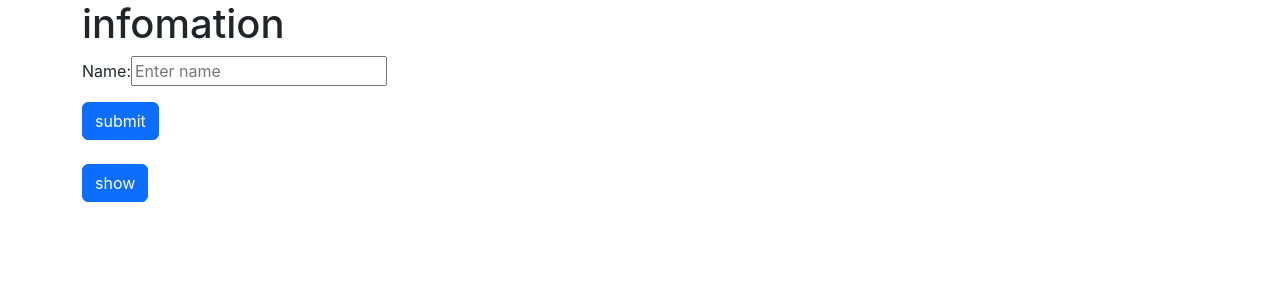
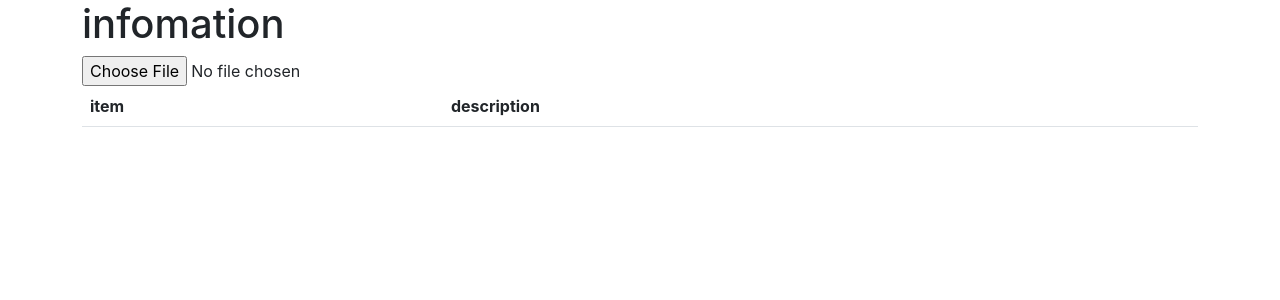
Before and after one commit to True-Internship/Front-End, a React (Create React App) app: page / in a window 1280 px wide. Shown: the top 300 px of the page. Built offline with nearby package versions, Linux system fonts and the light colour scheme.

Commit message:
read excel

```diff
--- a/package.json
+++ b/package.json
@@ -11,6 +11,7 @@
     "react-dom": "^18.1.0",
     "react-scripts": "5.0.1",
     "web-vitals": "^2.1.4",
+    "xlsx": "^0.18.5",
     "zlib": "^1.0.5"
   },
   "scripts": {
--- a/src/App.js
+++ b/src/App.js
@@ -1,10 +1,11 @@
 import Axios from 'axios'
 import {useState} from 'react'
+import * as XLSX from 'xlsx'
 function App() {
   const[name,setName] = useState("");
   const[newname,setnewName] = useState("");
   const [employeeList, setEmployeeList] = useState([]);
-
+  const [items, setitems] = useState([]);
   //ดึงข้อมูลจากpathมาเก็บไว้ในemployeeList
   const getEmployee = () =>{
     Axios.get('http://localhost:3001/employee').then((response)=>{
@@ -39,11 +40,40 @@ function App() {
       )
     })
   }
+  //functionอ่านข้อมูลจากexcel
+  const readExcel = (file) =>{
+    const promise = new Promise((resolve,reject)=>{
+
+      const fileReader = new FileReader();
+      fileReader.readAsArrayBuffer(file)
+
+      fileReader.onload=(e)=>{
+        const bufferArray=e.target.result;
+
+        const wb = XLSX.read(bufferArray,{type:'buffer'});
+
+        const wsname = wb.SheetNames[0];
+        const ws = wb.Sheets[wsname];
+        const data = XLSX.utils.sheet_to_json(ws);
+
+        resolve(data);
+      };
+
+      fileReader.onerror = ((error) =>{
+      reject(error);
+    });
+    });
+    promise.then((d) =>{
+      setitems(d);
+    })
+  }
 
   return (
     <div className="App container">
     <h1>infomation</h1>
     <div className="infomation">
+{/* -----------------------------phase1 CRUD data connect database-----------------------------------------  */}
+    {/*
       <form action="">
           <div className="mb-3">
             <label htmlFor="name" className="form-lable">Name:</label>
@@ -57,16 +87,16 @@ function App() {
               }}
             />
           </div>
-          <button className="btn btn-primary" onClick={addEmployee}>submit</button>
 
       </form>
     </div>
+
     <br/>
     <div>
     <button className="btn btn-primary" onClick={getEmployee}>show</button>
 
     {/* ดึงข้อมูลออกมาเพื่อแสดงผล */}
-    {employeeList.map((val,key) =>{
+    {/* {employeeList.map((val,key) =>{
             return(
               <div>
                 <div>
@@ -90,6 +120,40 @@ function App() {
 
             )
           })}
+
+                    <button className="btn btn-primary" onClick={addEmployee}>submit</button>  */}
+
+   {/* -----------------------------phase2 read file excel-----------------------------------------                */}
+          <input
+              type="file"
+              onChange={(e) =>{
+              const file = e.target.files[0];
+                readExcel(file);
+              }}
+
+          />
+          <table class="table">
+  <thead>
+    <tr>
+      <th scope="col">item</th>
+      <th scope="col">description</th>
+    </tr>
+  </thead>
+  <tbody>
+    {
+      //ข้อมูลที่ได้ทั้งหมดของexcel
+      items.map((d)=>(
+         <tr key={d.item}>
+          <th >{d.item}</th>
+          <td>{d.description}</td>
+    </tr>
+      ))
+    }
+
+  </tbody>
+</table>
+
+
     </div>
   </div>
   );
```
Also changed, not shown: 1 other file (tests, documents, lock files or other folders).
